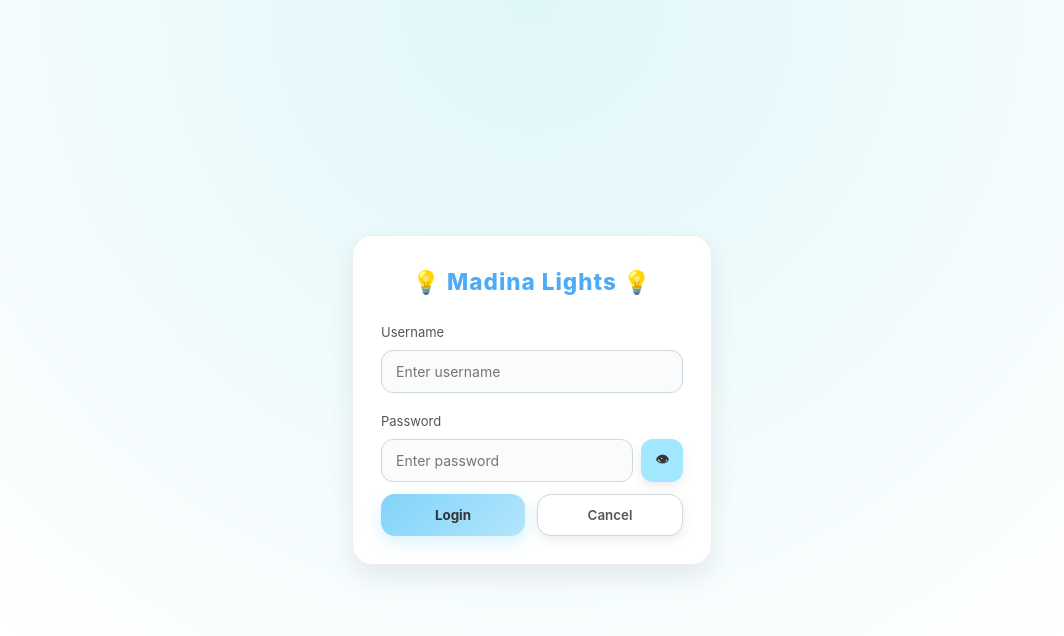
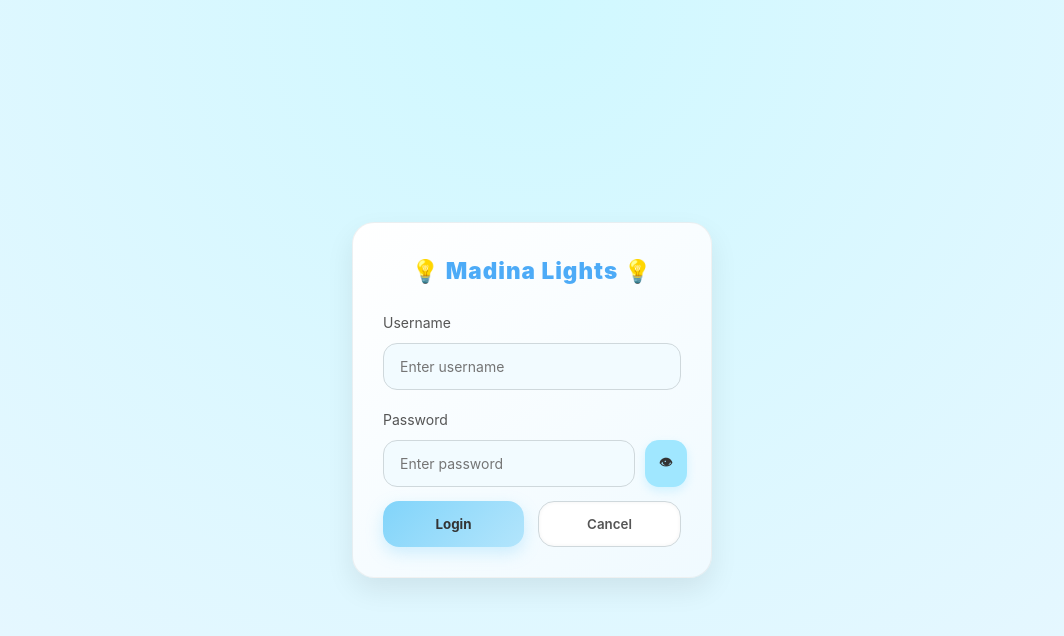
Before and after one commit to faizanyounusrcmemon-blip/madina-lights-software, a React (Vite) app: page / in a window 1280 px wide. Shown: the top 636 px of the page, without its empty margins (108-1172 px from the left). Built offline with nearby package versions, Linux system fonts and the light colour scheme; no server answers; the HTML template or start-up script is replaced by a standard one.

Commit message:
Update Login.jsx

```diff
--- a/src/pages/Login.jsx
+++ b/src/pages/Login.jsx
@@ -62,28 +62,29 @@ export default function Login({ onLogin }) {
         display: "flex",
         alignItems: "center",
         justifyContent: "center",
-        background:
-          "radial-gradient(circle at top, #e0f7fa, #ffffff 80%)",
+        background: "radial-gradient(circle at top, #d0f8ff, #e6f7ff 85%)",
+        transition: "background 0.5s ease",
       }}
     >
       <form
         onSubmit={handleLogin}
         style={{
           width: 360,
-          padding: 28,
-          borderRadius: 20,
-          background: "#ffffff",
+          padding: 30,
+          borderRadius: 22,
+          background: "linear-gradient(145deg, #ffffff, #f0faff)",
           boxShadow: "0 12px 28px rgba(0,0,0,0.08)",
-          border: "1px solid rgba(200,200,200,0.3)",
+          border: "1px solid rgba(200,200,200,0.25)",
           color: "#333",
+          transition: "all 0.3s ease",
         }}
       >
         <h2
           style={{
             margin: 0,
-            marginBottom: 20,
+            marginBottom: 22,
             textAlign: "center",
-            fontWeight: 800,
+            fontWeight: 900,
             letterSpacing: 1,
             color: "#4dabf7",
           }}
@@ -91,27 +92,28 @@ export default function Login({ onLogin }) {
           💡 Madina Lights 💡
         </h2>
 
-        <label style={{ fontSize: 13, color: "#555" }}>Username</label>
+        <label style={{ fontSize: 14, color: "#555" }}>Username</label>
         <input
           value={username}
           onChange={(e) => setUsername(e.target.value)}
           placeholder="Enter username"
           style={{
             width: "100%",
-            padding: "12px 14px",
-            borderRadius: 12,
-            marginTop: 6,
-            marginBottom: 16,
+            padding: "14px 16px",
+            borderRadius: 14,
+            marginTop: 8,
+            marginBottom: 18,
             border: "1px solid #cfd8dc",
-            background: "#f9fbfd",
+            background: "#f2fbff",
             color: "#333",
             outline: "none",
+            fontSize: 14,
             transition: "all 0.3s ease",
           }}
         />
 
-        <label style={{ fontSize: 13, color: "#555" }}>Password</label>
-        <div style={{ display: "flex", gap: 8, marginTop: 6 }}>
+        <label style={{ fontSize: 14, color: "#555" }}>Password</label>
+        <div style={{ display: "flex", gap: 10, marginTop: 8 }}>
           <input
             type={showPw ? "text" : "password"}
             value={password}
@@ -119,12 +121,13 @@ export default function Login({ onLogin }) {
             placeholder="Enter password"
             style={{
               flex: 1,
-              padding: "12px 14px",
-              borderRadius: 12,
+              padding: "14px 16px",
+              borderRadius: 14,
               border: "1px solid #cfd8dc",
-              background: "#f9fbfd",
+              background: "#f2fbff",
               color: "#333",
               outline: "none",
+              fontSize: 14,
               transition: "all 0.3s ease",
             }}
           />
@@ -133,13 +136,14 @@ export default function Login({ onLogin }) {
             onClick={() => setShowPw((v) => !v)}
             style={{
               padding: "0 14px",
-              borderRadius: 12,
+              borderRadius: 14,
               border: "none",
               background: "#a0e7ff",
               color: "#333",
               fontWeight: 600,
               cursor: "pointer",
               transition: "all 0.3s ease",
+              boxShadow: "0 4px 10px rgba(160,231,255,0.4)",
             }}
           >
             {showPw ? "🙈" : "👁"}
@@ -149,8 +153,8 @@ export default function Login({ onLogin }) {
         {msg && (
           <div
             style={{
-              marginTop: 14,
-              marginBottom: 14,
+              marginTop: 16,
+              marginBottom: 16,
               fontSize: 14,
               color: msg.startsWith("✅") ? "#4caf50" : "#f44336",
               textAlign: "center",
@@ -161,19 +165,19 @@ export default function Login({ onLogin }) {
           </div>
         )}
 
-        <div style={{ display: "flex", gap: 12, marginTop: 12 }}>
+        <div style={{ display: "flex", gap: 14, marginTop: 14 }}>
           <button
             type="submit"
             style={{
               flex: 1,
-              padding: "12px 0",
-              borderRadius: 14,
+              padding: "14px 0",
+              borderRadius: 16,
               border: "none",
               background: "linear-gradient(135deg,#81d4fa,#b3e5fc)",
               color: "#333",
               fontWeight: 700,
               cursor: "pointer",
-              boxShadow: "0 6px 16px rgba(129,212,250,0.3)",
+              boxShadow: "0 6px 16px rgba(129,212,250,0.35)",
               transition: "all 0.3s ease",
             }}
           >
@@ -185,13 +189,14 @@ export default function Login({ onLogin }) {
             onClick={handleCancel}
             style={{
               flex: 1,
-              padding: "12px 0",
-              borderRadius: 14,
+              padding: "14px 0",
+              borderRadius: 16,
               border: "1px solid #cfd8dc",
               background: "#ffffff",
               color: "#555",
               cursor: "pointer",
               transition: "all 0.3s ease",
+              boxShadow: "inset 0 0 4px rgba(0,0,0,0.05)",
             }}
           >
             Cancel
```
